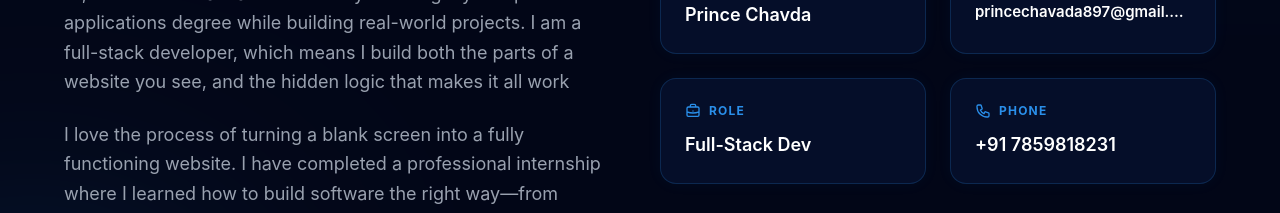
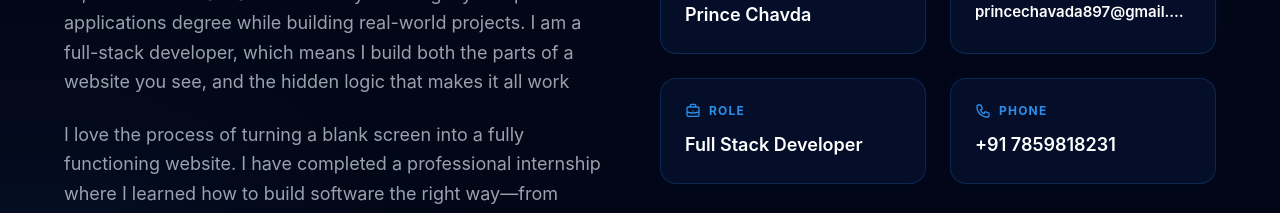
Before and after one commit to PrinceChavda09/Portfolio, a React (Vite) app: page / in a window 1280 px wide. Shown: the part 1260-1473 px from the top of the page. Built offline with nearby package versions, Linux system fonts and the light colour scheme.

Commit message:
Update AboutSection.jsx

```diff
--- a/src/components/AboutSection.jsx
+++ b/src/components/AboutSection.jsx
@@ -115,7 +115,7 @@ export default function AboutSection() {
                 Role
               </span>
               <span className="text-white font-semibold text-lg block truncate">
-                Full-Stack Dev
+                Full Stack Developer
               </span>
             </div>
 
```
